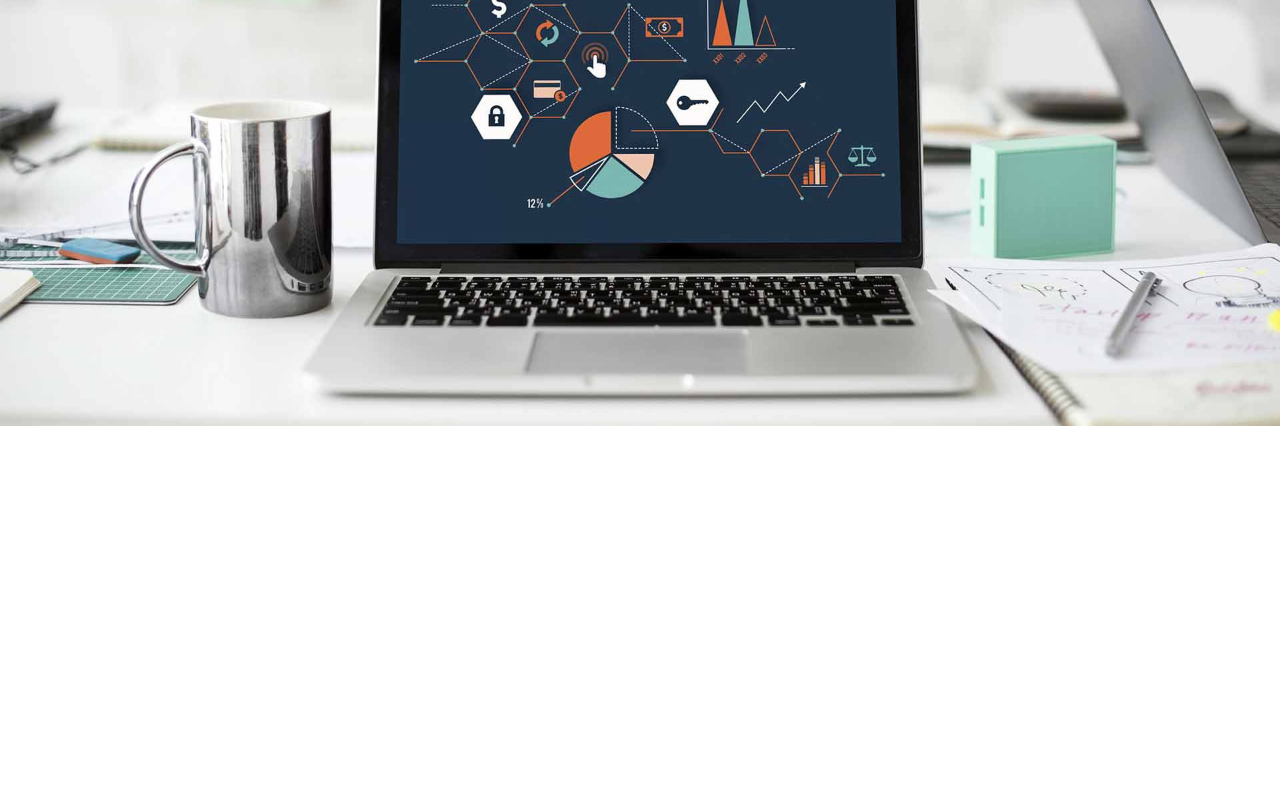
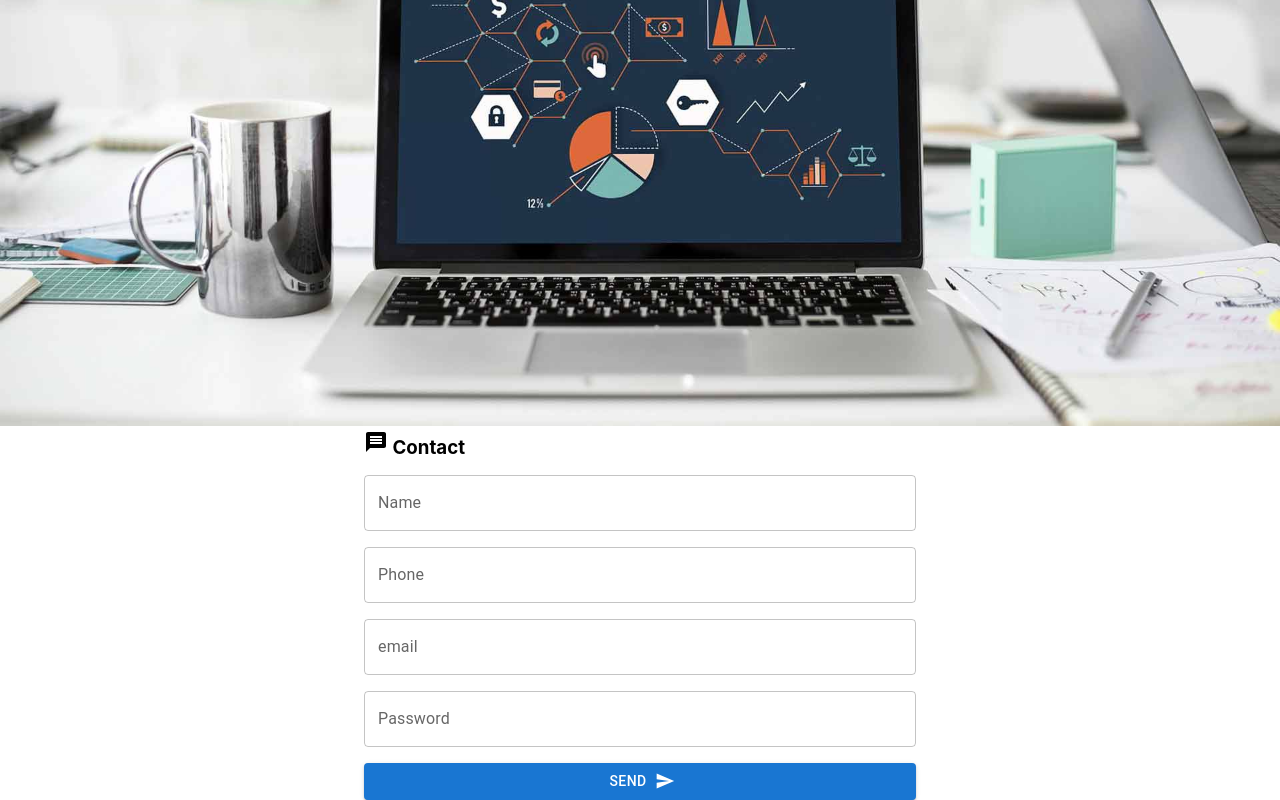
Before and after one commit to AndrewSkelly/portfolio, a Next.js app: page /contact in a window 1280 px wide. Shown: the part 354-1154 px from the top of the page. Before the commit the page ends 800 px from the top, so only its background shows below. Built offline with nearby package versions, Linux system fonts and the light colour scheme; a web font is replaced by a local one.

Commit message:
Added Contact Component to Contact Page

```diff
--- /dev/null
+++ b/components/Contactform.jsx
@@ -0,0 +1,35 @@
+import Stack from '@mui/material/Stack';
+import Container from '@mui/material/Container';
+import TextField from '@mui/material/TextField';
+import MessageIcon from '@mui/icons-material/Message';
+import Button from '@mui/material/Button';
+import SendIcon from '@mui/icons-material/Send';
+
+const Contactform = () => {
+    return (
+        <div>
+            <Container maxWidth="sm">
+                <Stack
+                    component="form"
+                    sx={{
+                        width: '100%',
+                    }}
+                    spacing={2}
+                    noValidate
+                    autoComplete="off"
+                >
+                    <h3><MessageIcon></MessageIcon> Contact</h3>
+                    <TextField id="outlined-basic" label="Name" variant="outlined" />
+                    <TextField id="outlined-number" label="Phone" type="number" variant="outlined" />
+                    <TextField id="outlined-basic" label="email" variant="outlined" />
+                    <TextField id="outlined-password-input" label="Password" type="password" autoComplete="current-password" />
+                    <Button variant="contained" endIcon={<SendIcon />}>
+                        Send
+                    </Button>
+                </Stack>
+            </Container>
+        </div>
+    )
+}
+
+export default Contactform
--- a/package.json
+++ b/package.json
@@ -13,6 +13,7 @@
     "@emotion/styled": "^11.3.0",
     "@mui/icons-material": "^5.0.0",
     "@mui/material": "^5.0.0",
+    "@mui/styles": "^5.0.0",
     "next": "11.1.2",
     "react": "17.0.2",
     "react-dom": "17.0.2"
--- a/pages/contact.jsx
+++ b/pages/contact.jsx
@@ -1,7 +1,9 @@
+import Contactform from "../components/Contactform"
+
 const contact = () => {
     return (
         <div>
-
+            <Contactform></Contactform>
         </div>
     )
 }
--- a/pages/index.jsx
+++ b/pages/index.jsx
@@ -2,6 +2,9 @@ import Head from 'next/head'
 import Link from 'next/link'
 import styles from '../styles/Home.module.css'
 import Nav from '../components/Nav'
+import Fab from '@mui/material/Fab'
+import AddIcon from '@mui/icons-material/Add'
+import Button from '@mui/material/Button';
 
 export default function Home() {
   return (
@@ -10,7 +13,6 @@ export default function Home() {
         <title>Home</title>
         <meta name="Author" content="Andrew" />
       </Head>
-      <h1>Home</h1>
     </div>
   )
 }
```
Also changed, not shown: 1 other file (tests, documents, lock files or other folders).
